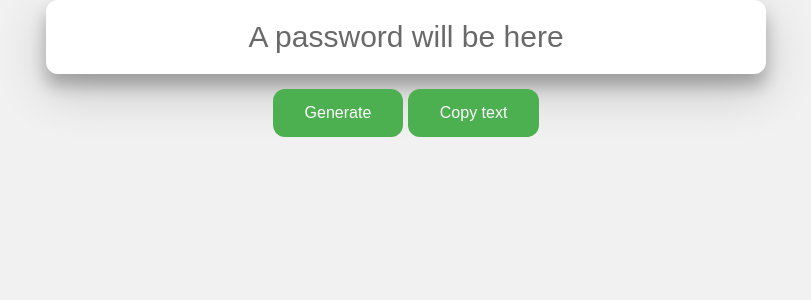
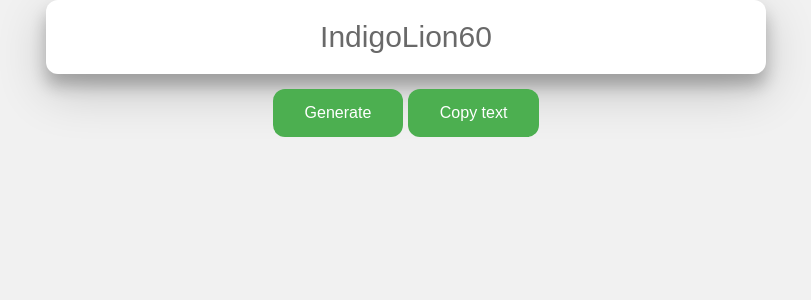
Before and after one commit to zmcdonaldwright/passwordgen, a Flask app: page / in a window 1280 px wide. Shown: the part 200-500 px from the top of the page, without its empty margins (234-1045 px from the left). Run offline with Flask 2, Linux system fonts and the light colour scheme.

Commit message:
Update PassGen.html

```diff
--- a/templates/PassGen.html
+++ b/templates/PassGen.html
@@ -11,7 +11,7 @@
 </div>
 <body>
 	<div class="body">
-		<input type="text" value="A password will be here" id="passwordBox"> <br>
+		<input type="text" value={{message}} id="passwordBox"> <br>
 		<button onClick="window.location.reload();">Generate</button>
 		<div class="tooltip">
 			<button onclick="myFunction()" onmouseout="outFunc()"> <span class="tooltiptext" id="myTooltip">Copy to clipboard</span>Copy text</button>
```
